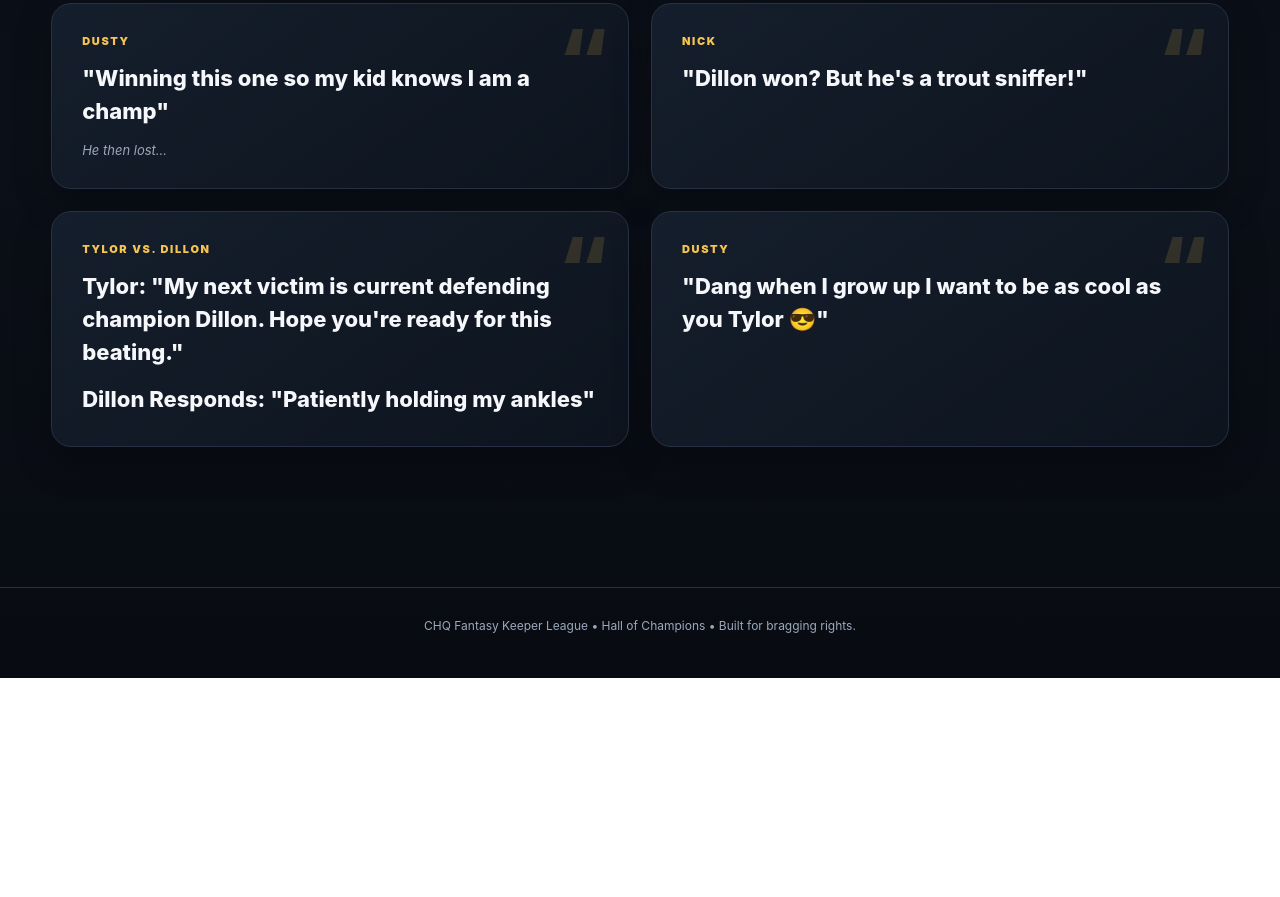
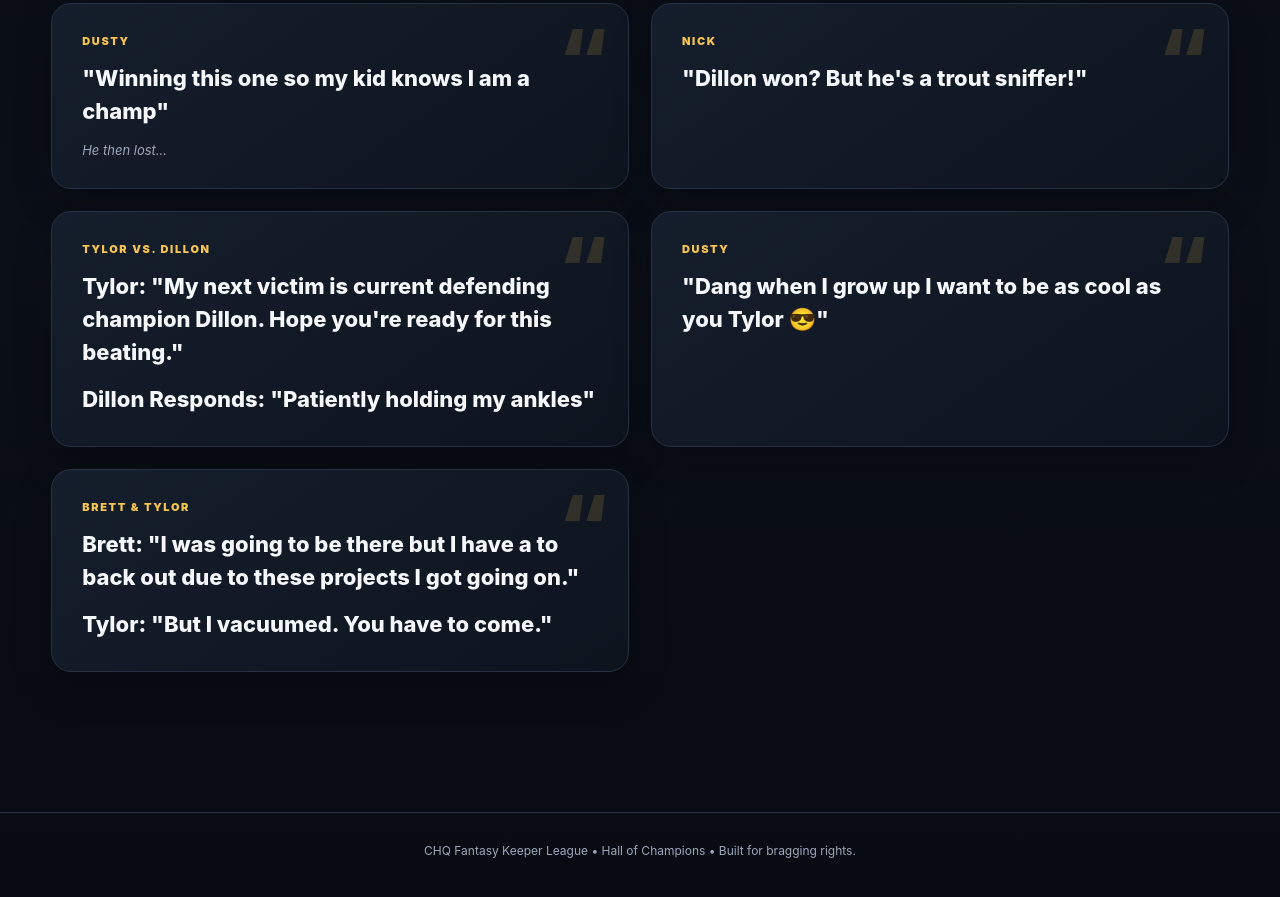
Before and after one commit to WittyBulldog/CHQFantasy, a plain HTML site: page quotes.html in a window 1280 px wide. Shown: the part 540-1437 px from the top of the page. Before the commit the page ends 1218 px from the top, so only its background shows below. Drawn offline with Linux system fonts and the light colour scheme.

Commit message:
Add files via upload

```diff
--- a/quotes.html
+++ b/quotes.html
@@ -561,6 +561,12 @@ img, svg { max-width:100%; }
 <div class="quote-text">"Dang when I grow up I want to be as cool as you Tylor 😎"</div>
 </article>
 
+<article class="quote-card">
+<div class="quote-name">Brett &amp; Tylor</div>
+<div class="quote-text">Brett: "I was going to be there but I have a to back out due to these projects I got going on."</div>
+<div class="quote-text">Tylor: "But I vacuumed. You have to come."</div>
+</article>
+
 </div>
 </section>
 </main>
```
